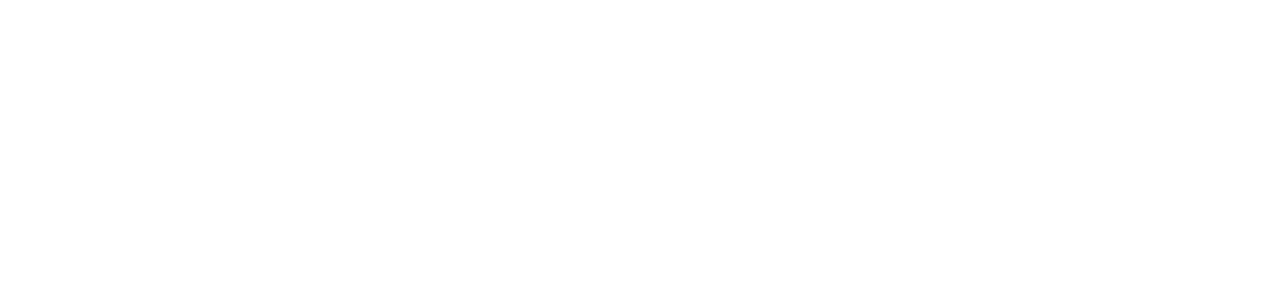
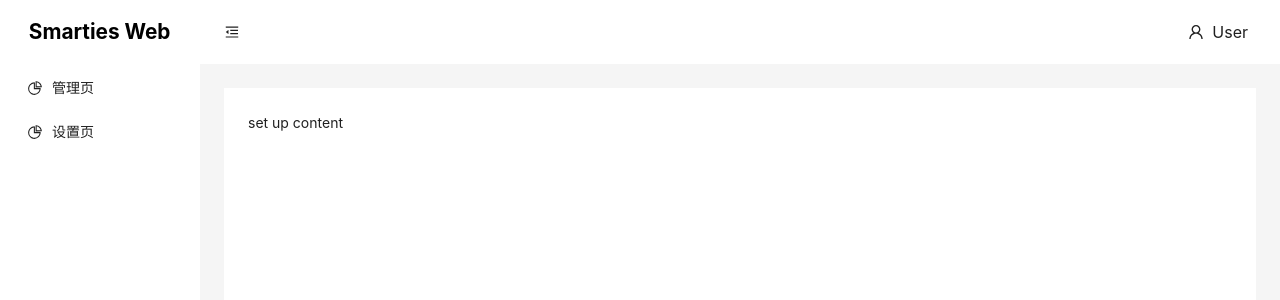
Before and after one commit to sj-distributor/Smarties.Web, a React (Vite) app in the folder web/: page /set-up in a window 1280 px wide. Before the commit this address had no page. Shown: the top 300 px of the page. Built offline with nearby package versions, Linux system fonts and the light colour scheme; sample sign-in values are in the browser's storage.

Commit message:
update code

```diff
--- a/web/src/pages/home/hook.ts
+++ b/web/src/pages/home/hook.ts
@@ -1,16 +1,7 @@
 import { useState } from "react";
-
-import { RouteList } from "@/routes/route-list";
 
 export const useAction = () => {
   const [collapsed, setCollapsed] = useState<boolean>(false);
 
-  const newRouteList = RouteList.map((item) => {
-    return Object.assign(
-      {},
-      { key: item.key, icon: item.icon, label: item.label }
-    );
-  });
-
-  return { collapsed, setCollapsed, newRouteList };
+  return { collapsed, setCollapsed };
 };
--- a/web/src/pages/login/index.tsx
+++ b/web/src/pages/login/index.tsx
@@ -12,7 +12,7 @@ export const Login = () => {
   return (
     <div className="w-full h-[100vh] flex justify-center items-center bg-[#f6f6f6]">
       <div className="w-[800px] h-[500px] flex rounded-[20px] overflow-hidden">
-        <div className="w-[50%] bg-[url('./assets/bg.png')] bg-cover" />
+        <div className="w-[50%] bg-[url('./assets/login.png')] bg-cover" />
         <div className="w-[50%] bg-[#fff] p-[2rem] flex justify-center items-center">
           <div className="w-full">
             <div className="font-semibold text-[1.3rem]">欢迎回来!</div>
--- /dev/null
+++ b/web/src/pages/management/index.tsx
@@ -0,0 +1,3 @@
+export const Management = () => {
+  return <div>content</div>;
+};
--- /dev/null
+++ b/web/src/pages/set-up/index.tsx
@@ -0,0 +1,3 @@
+export const SetUp = () => {
+  return <div>set up content</div>;
+};
--- a/web/src/pages/test/index.tsx
+++ /dev/null
@@ -1,3 +0,0 @@
-export const Test = () => {
-  return <div>11</div>;
-};
--- a/web/src/routes/index.tsx
+++ b/web/src/routes/index.tsx
@@ -30,7 +30,7 @@ export const Router = () => {
 
   return (
     <Routes>
-      <Route path="/" element={<Navigate to="/test" />} />
+      <Route path="/" element={<Navigate to="/management" />} />
       <Route path="/login" element={<Login />} />
       <Route element={<Home />}>{routes}</Route>
     </Routes>
--- a/web/src/routes/route-list.tsx
+++ b/web/src/routes/route-list.tsx
@@ -2,7 +2,8 @@ import { PieChartOutlined } from "@ant-design/icons";
 import { ReactElement } from "react";
 import { Link } from "react-router-dom";
 
-import { Test } from "@/pages/test";
+import { Management } from "@/pages/management";
+import { SetUp } from "@/pages/set-up";
 
 interface IChildRouteDto {
   key: string;
@@ -24,10 +25,17 @@ export interface IRouteListDto {
 
 export const RouteList: IRouteListDto[] = [
   {
-    key: "test",
+    key: "management",
     icon: <PieChartOutlined />,
-    path: "/test",
-    label: <Link to={"/test"}>页面1</Link>,
-    component: <Test />,
+    path: "/management",
+    label: <Link to={"/management"}>管理页</Link>,
+    component: <Management />,
+  },
+  {
+    key: "setup",
+    icon: <PieChartOutlined />,
+    path: "/set-up",
+    label: <Link to={"/set-up"}>设置页</Link>,
+    component: <SetUp />,
   },
 ];
```
Also changed, not shown: web/src/assets/bg.png (deleted).
